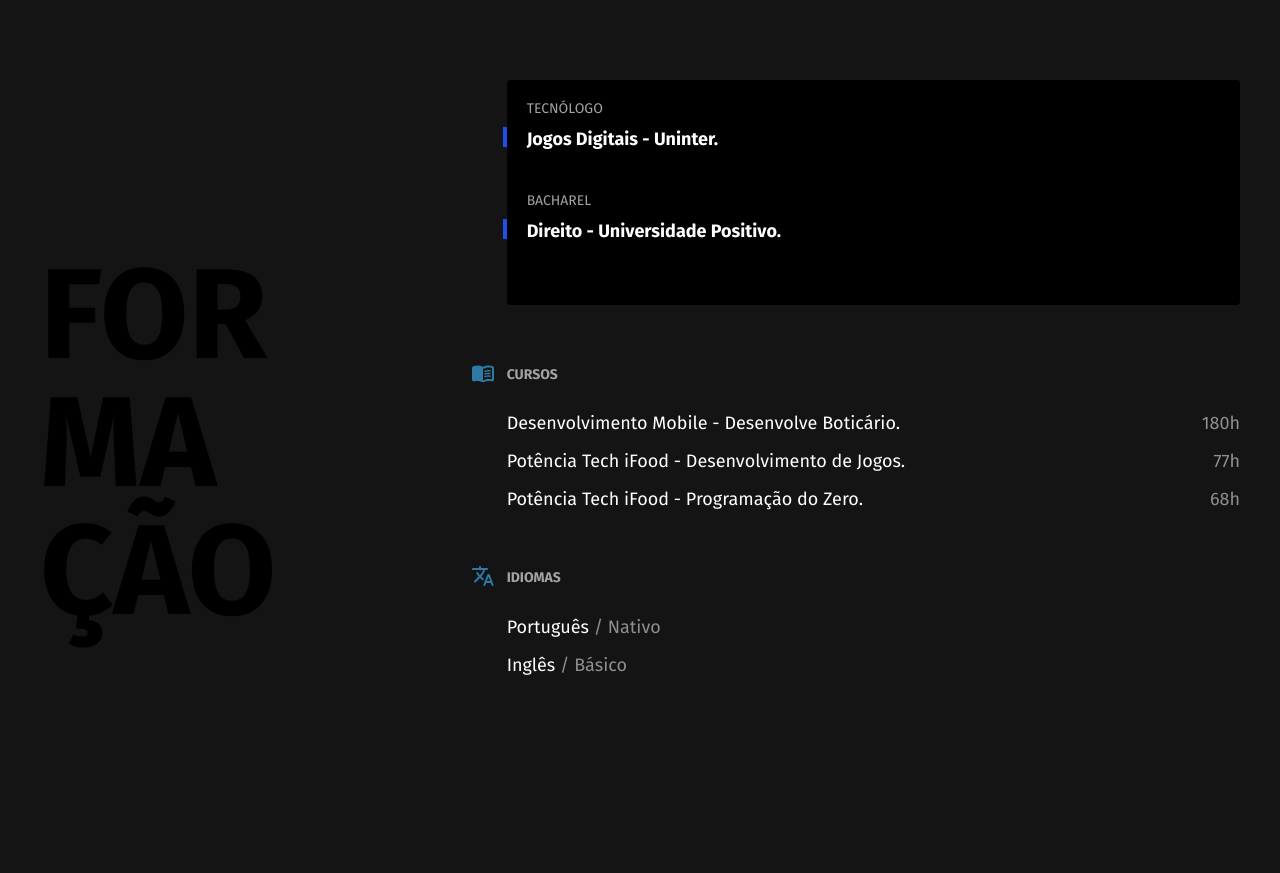
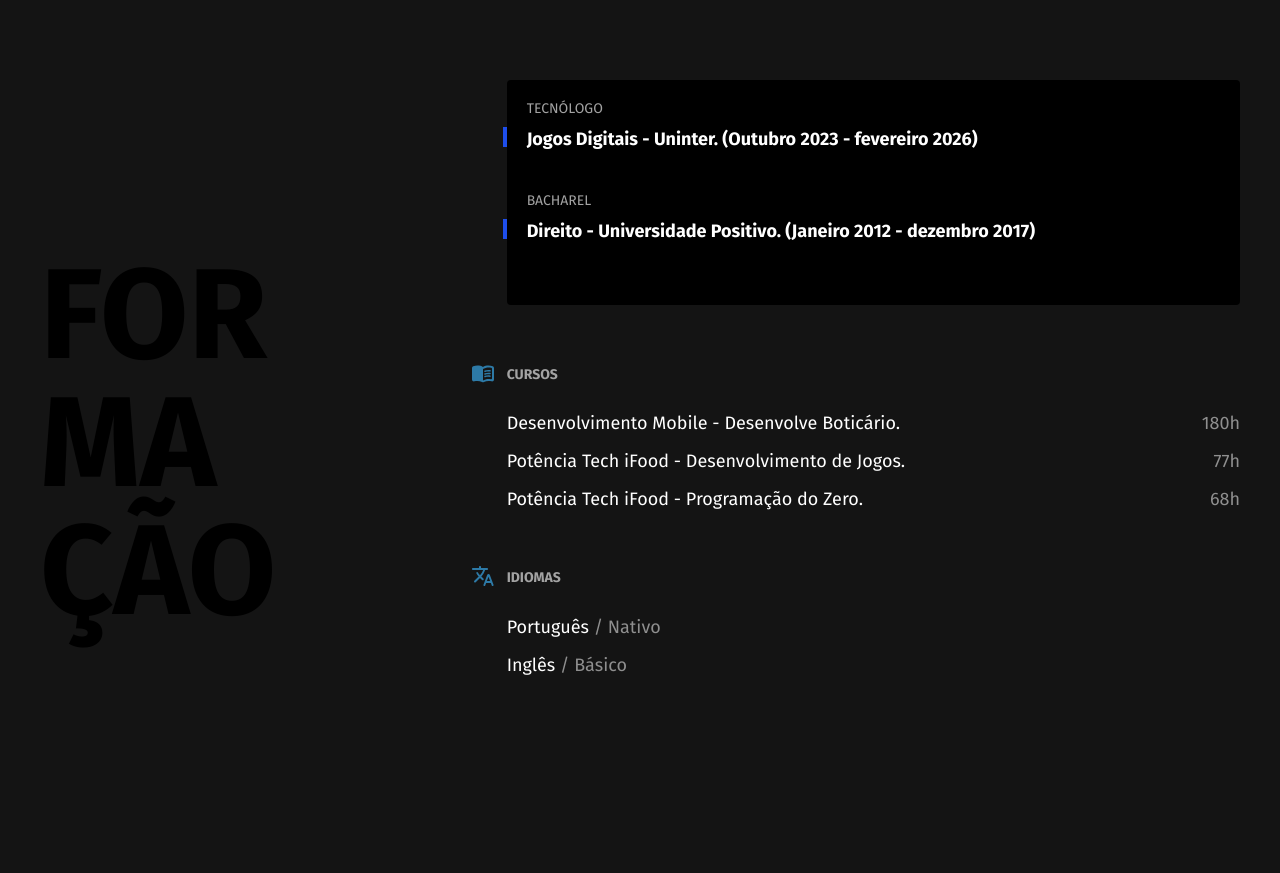
Before and after one commit to WillianSeidel/curriculo-willianrobertoseidel, a plain HTML site: page index.html in a window 1280 px wide. Shown: the part 1880-2753 px from the top of the page. Drawn offline with Linux system fonts and the light colour scheme.

Commit message:
feat: date of formation

```diff
--- a/index.html
+++ b/index.html
@@ -141,11 +141,11 @@
           <ul class="faculdade-lista">
             <li class="faculdade">
               <span class="faculdade-tipo">Tecnólogo</span>
-              <h3 class="faculdade-curso">Jogos Digitais - Uninter.</h3>
+              <h3 class="faculdade-curso">Jogos Digitais - Uninter. (Outubro 2023 - fevereiro 2026)</h3>
 
 
               <span class="faculdade-tipo">Bacharel</span>
-              <h3 class="faculdade-curso">Direito - Universidade Positivo.</h3>
+              <h3 class="faculdade-curso">Direito - Universidade Positivo. (Janeiro 2012 - dezembro 2017)</h3>
 
             </li>
           </ul>
```
